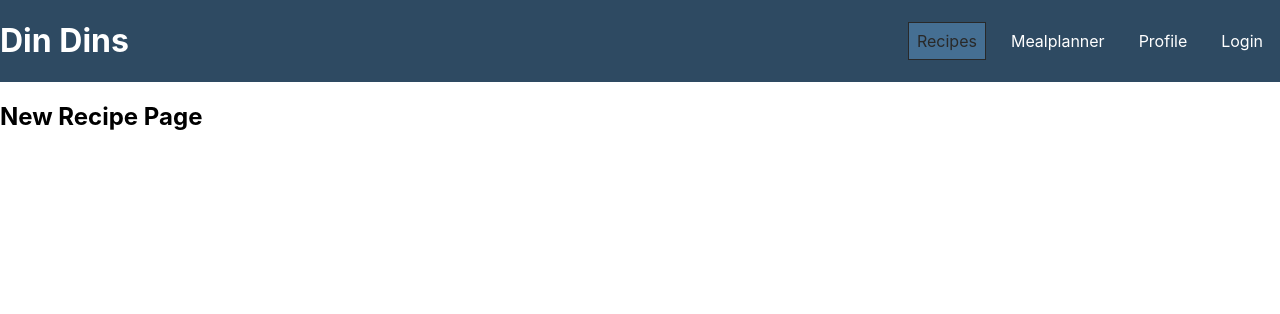
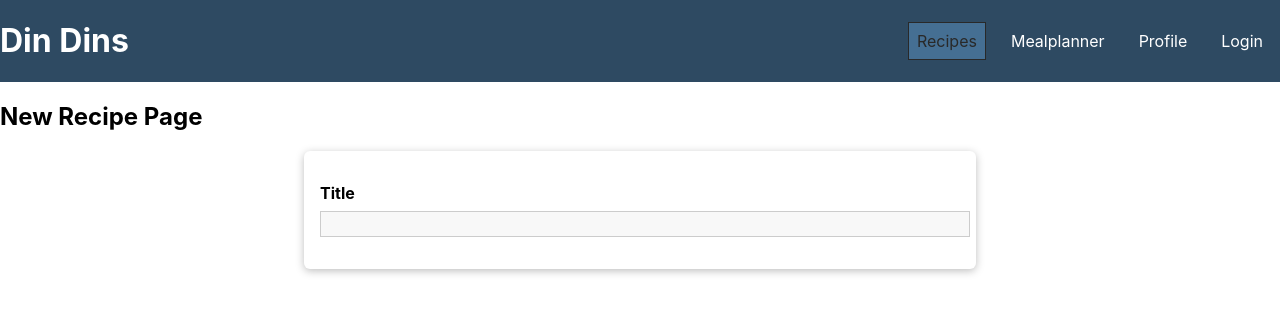
Before and after one commit to Max-Stevenson/din-dins, a React (Create React App) app in the folder frontend/: page /recipes/new in a window 1280 px wide. Shown: the top 314 px of the page. Built offline with nearby package versions, Linux system fonts and the light colour scheme.

Commit message:
Created custom Input comp.

```diff
--- /dev/null
+++ b/frontend/src/recipes/pages/NewRecipe.css
@@ -0,0 +1,11 @@
+.recipe-form {
+  position: relative;
+  list-style: none;
+  margin: 0 auto;
+  padding: 1rem;
+  width: 90%;
+  max-width: 40rem;
+  box-shadow: 0 2px 8px rgba(0, 0, 0, 0.26);
+  border-radius: 6px;
+  background: white;
+}
--- a/frontend/src/recipes/pages/NewRecipe.js
+++ b/frontend/src/recipes/pages/NewRecipe.js
@@ -1,7 +1,16 @@
-import React from 'react';
+import React from "react";
+import Input from "../../shared/components/FormElements/Input";
+import "./NewRecipe.css";
 
 const NewRecipe = () => {
-  return (<h2>New Recipe Page</h2>)
+  return (
+    <React.Fragment>
+      <h2>New Recipe Page</h2>
+      <form className="recipe-form">
+        <Input element="input" type="text" label="Title"/>
+      </form>
+    </React.Fragment>
+  );
 };
 
 export default NewRecipe;
--- /dev/null
+++ b/frontend/src/shared/components/FormElements/Input.css
@@ -0,0 +1,41 @@
+.form-control {
+  margin: 1rem 0;
+}
+
+.form-control label,
+.form-control input,
+.form-control textarea {
+  display: block;
+}
+
+.form-control label {
+  font-weight: bold;
+  margin-bottom: 0.5rem;
+}
+
+.form-control input,
+.form-control textarea {
+  width: 100%;
+  font: inherit;
+  border: 1px solid #ccc;
+  background: #f8f8f8;
+  padding: 0.15rem 0.25rem;
+}
+
+.form-control input:focus,
+.form-control textarea:focus {
+  outline: none;
+  background: #ebebeb;
+  border-color: #510077;
+}
+
+.form-control--invalid label,
+.form-control--invalid p {
+  color: red;
+}
+
+.form-control--invalid input,
+.form-control--invalid textarea {
+  border-color: red;
+  background: #ffd1d1;
+}
--- /dev/null
+++ b/frontend/src/shared/components/FormElements/Input.js
@@ -0,0 +1,33 @@
+import React from "react";
+import "./Input.css";
+
+const Input = (props) => {
+  const element =
+    props.element === "input" ? (
+      <input
+        id={props.id}
+        type={props.type}
+        placeholder={props.placeholder}
+        // onChange={changeHandler}
+        // onBlur={touchHandler}
+        // value={inputState.value}
+      />
+    ) : (
+      <textarea
+        id={props.id}
+        rows={props.rows || 3}
+        // onChange={changeHandler}
+        // onBlur={touchHandler}
+        // value={inputState.value}
+      />
+    );
+
+  return (
+    <div className={`form-control`}>
+      <label htmlFor={props.id}>{props.label}</label>
+      {element}
+    </div>
+  );
+};
+
+export default Input;
```
